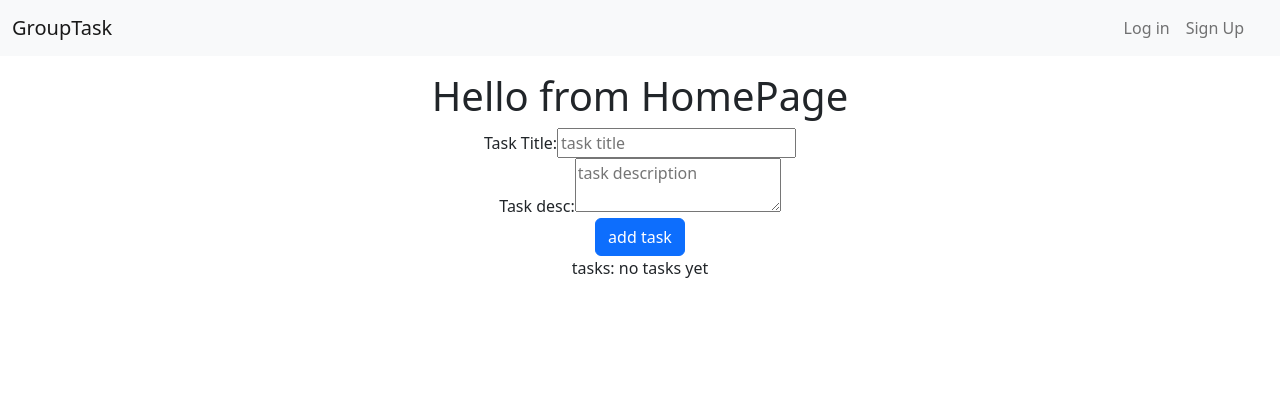
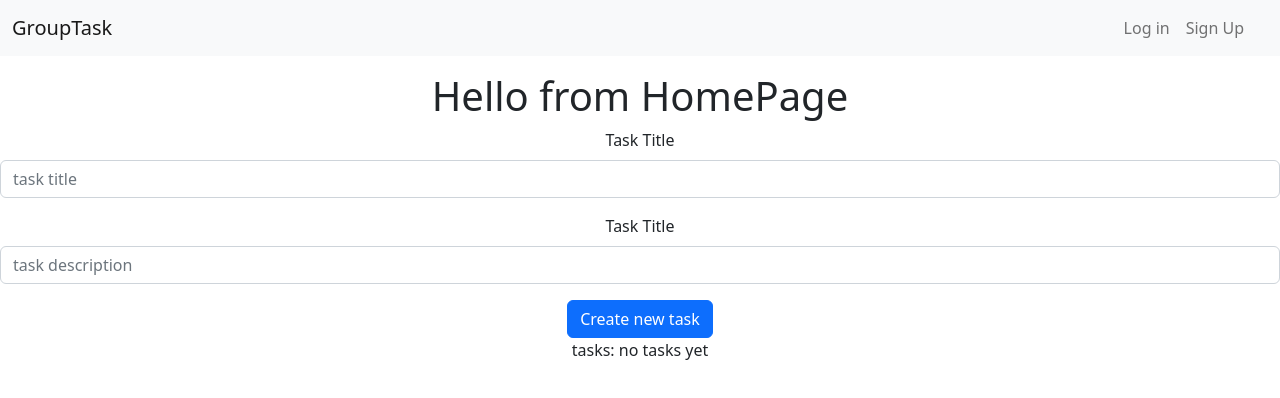
Before and after one commit to 4ntm4n/ms5-front-end, a React (Create React App) app: page / in a window 1280 px wide. Shown: the top 398 px of the page. Built offline with nearby package versions, Linux system fonts and the light colour scheme; no server answers.

Commit message:
fix: rename payload variable

```diff
--- a/src/components/TaskCreate.js
+++ b/src/components/TaskCreateForm.js
@@ -1,11 +1,11 @@
 import axios from 'axios';
 import React, { useRef, useState, useEffect } from 'react'
-import { Button } from 'react-bootstrap';
+import { Form, Button } from 'react-bootstrap';
 import { useNavigate } from 'react-router-dom';
 import { axiosReq, axiosRes } from '../api/AxiosDefaults';
 import { useCurrentUser } from '../contexts/currentUserContext'
 
-function TaskCreate() {
+function TaskCreateForm() {
     const currentUser = useCurrentUser();
     const titleRef = useRef(null);
     const descriptionRef = useRef(null);
@@ -32,21 +32,21 @@ function TaskCreate() {
     //handle data put into the "create task form" and package it as a tasks.
     const handleCreate = async (event) => {
         event.preventDefault();
-        const taskPl = {
+        const taskPayload = {
           owning_group: 8,
           title: titleRef.current.value,
           description: descriptionRef.current.value,
         }
         console.log("form has been filled out...")
-        setTasks(taskPl)
-        console.log(taskPl)
+        setTasks(taskPayload)
+        console.log(taskPayload)
         try {
           console.log("form is trying to submit...")
-          await axiosRes.post('/tasks/create/', taskPl)
-
+          await axiosRes.post('/tasks/create/', taskPayload)
         } catch (error) {
           console.log(error)
         }
+        navigate(-1)
     }
 
     // this is executed if the tasks is updated and is not "null"
@@ -57,14 +57,28 @@ function TaskCreate() {
     return (
     <>
 
-    <form onSubmit={handleCreate}>
-      <label for="taskTitle" >Task Title: </label>
-      <input placeholder="task title" id="taskTitle" name="taskTitle" ref={titleRef}></input> <br/>
+    <Form onSubmit={handleCreate}>
+      <Form.Group className="mb-3" controlId="taskTitle">
+        <Form.Label>Task Title</Form.Label>
+        <Form.Control
+          placeholder="task title"
+          id="taskTitle"
+          name="taskTitle"
+          ref={titleRef}
+        />
+      </Form.Group>
 
-      <label for="taskDescription">Task desc:</label>
-      <textArea placeholder="task description" id="taskDescription" name="taskDescription" ref={descriptionRef}></textArea> <br />
-      <Button type="submit">add task</Button>
-    </form>
+      <Form.Group className="mb-3" controlId="taskDescription">
+        <Form.Label>Task Title</Form.Label>
+        <Form.Control
+          placeholder="task description"
+          id="taskDescription"
+          name="taskDescription"
+          ref={descriptionRef}
+        />
+      </Form.Group>
+      <Button type="submmit">Create new task</Button>
+    </Form>
 
       <p> tasks: {tasks? (<>{tasks.title} <br /> {tasks.description} </>):("no tasks yet")}</p>
     </>
@@ -72,4 +86,4 @@ function TaskCreate() {
   )
 }
 
-export default TaskCreate
+export default TaskCreateForm
--- a/src/pages/HomePage.js
+++ b/src/pages/HomePage.js
@@ -1,11 +1,11 @@
 import React from 'react'
-import TaskCreate from '../components/TaskCreate'
+import TaskCreateForm from '../components/TaskCreateForm'
 
 function HomePage() {
   return (
     <>
       <h1>Hello from HomePage</h1>
-      <TaskCreate></TaskCreate>
+      <TaskCreateForm />
     </>
   )
 }
```
